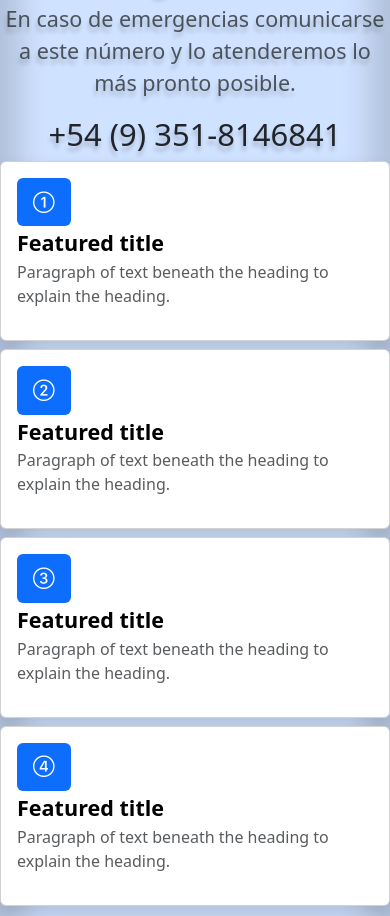
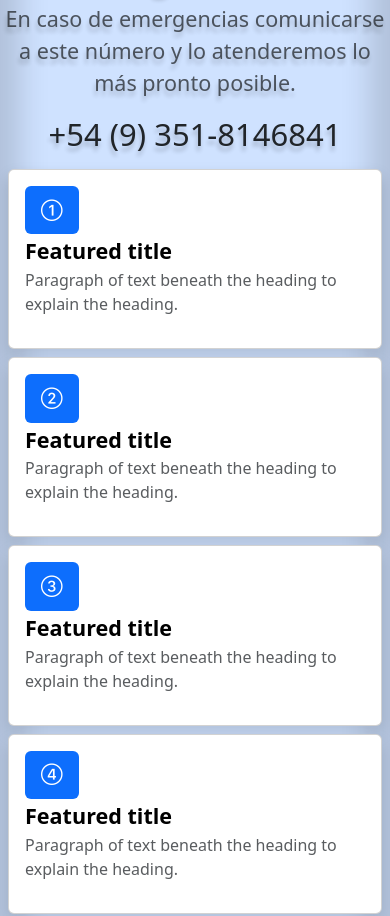
Before and after one commit to eguillor/EspaOdo, a plain HTML site: page index.html in a window 390 px wide. Shown: the part 4147-5063 px from the top of the page. Drawn offline with nearby package versions, Linux system fonts and the light colour scheme.

Commit message:
cambio 14

```diff
--- a/index.html
+++ b/index.html
@@ -128,7 +128,7 @@
                     <p class="lead">
                         ¡Cuida tu sonrisa con los mejores! Reserva tu cita hoy y aprovecha nuestras ofertas exclusivas en odontología. ¡Te esperamos!
                     </p>
-                    <div class="row d-flex  justify-content-center">
+                    <div class="row d-flex  justify-content-center ">
                         <div class="col-12 col-md-4 d-grid">
                             <button class="btn btn-primary "> RESERVÁ TU CONSULTA</button>
                         </div>
@@ -164,12 +164,8 @@
 
             <article class="container  ">
                 <div class="row py-5 ">
-                    <!-- <h1 class="text-body-emphasis"></h1>
-                    <p class="col-lg-8 mx-auto lead">
-                        En caso de emergencias comunicarse a este número y lo atenderemos lo más pronto posible.
-                    </p>
-                    <h4 class="display-5 mx-auto text-nowrap">+54 (9) 351-8146841</h4> -->
-                    <div class="col-12 col-lg-6 text-center text-md-start g-2 text-2">
+
+                    <div class="col-12 col-lg-6 text-center text-lg-start my-2 g-2 text-2">
                         <h2 class="display-4 fw-bold text-body-emphasis">
                         Urgencias
                         </h2>
@@ -180,8 +176,8 @@
                     </div>
                     <div class="col-12 col-lg-6 px-0">
                         <div class="row row-cols-1 row-cols-lg-2 g-2">
-              <div class="col">
-                <div class="card text-start shadow">
+                        <div class="col-12 col-sm-6 d-flex justify-content-center">
+                            <div class="card text-start shadow mx-2 mx-sm-0">
                             <div class="card-body">
                                 <div
                                 class=" d-flex align-items-center "
@@ -198,8 +194,8 @@
                             </div>
                             </div>
                         </div>
-              <div class="col">
-                <div class="card text-start shadow">
+                        <div class="col-12 col-sm-6 d-flex justify-content-center">
+                            <div class="card text-start shadow mx-2 mx-sm-0">
                             <div class="card-body">
                                 <div
                                 class=" d-flex align-items-center "
@@ -216,8 +212,8 @@
                             </div>
                             </div>
                         </div>
-              <div class="col">
-                <div class="card text-start shadow">
+                        <div class="col-12 col-sm-6 d-flex justify-content-center">
+                            <div class="card text-start shadow mx-2 mx-sm-0">
                             <div class="card-body">
                                 <div
                                 class=" d-flex align-items-center "
@@ -234,8 +230,8 @@
                             </div>
                             </div>
                         </div>
-              <div class="col">
-                <div class="card text-start shadow">
+                        <div class="col-12 col-sm-6 d-flex justify-content-center">
+                            <div class="card text-start shadow mx-2 mx-sm-0">
                             <div class="card-body">
                                 <div
                                 class=" d-flex align-items-center "
```
Lines whose indentation alone changed are shown as unchanged.
